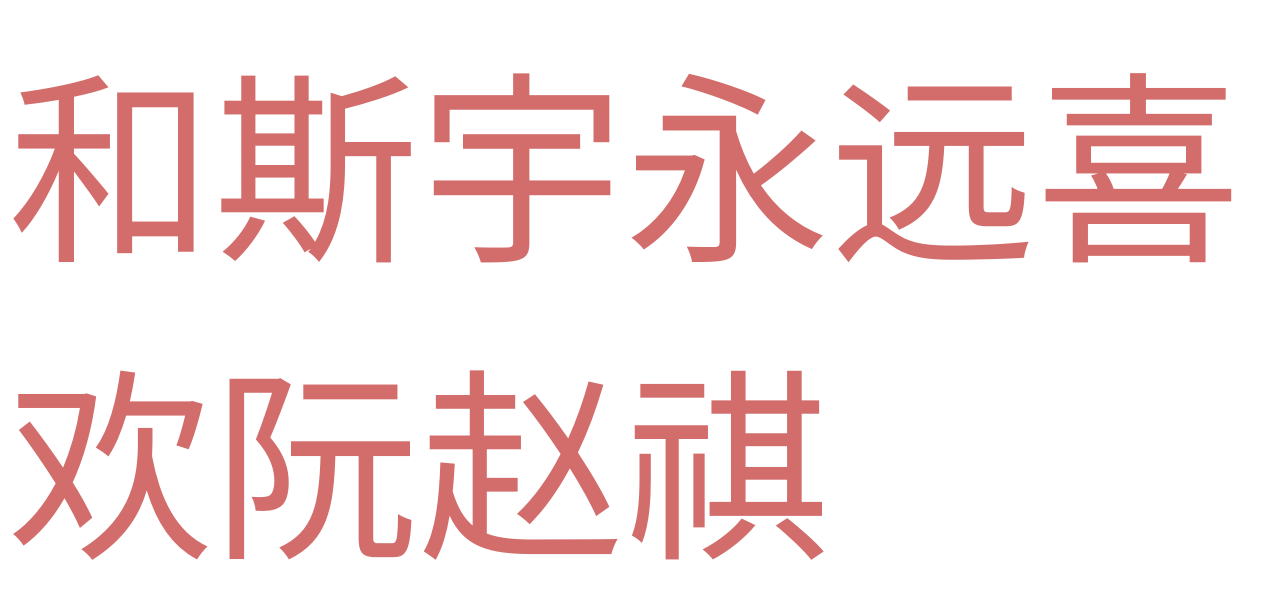
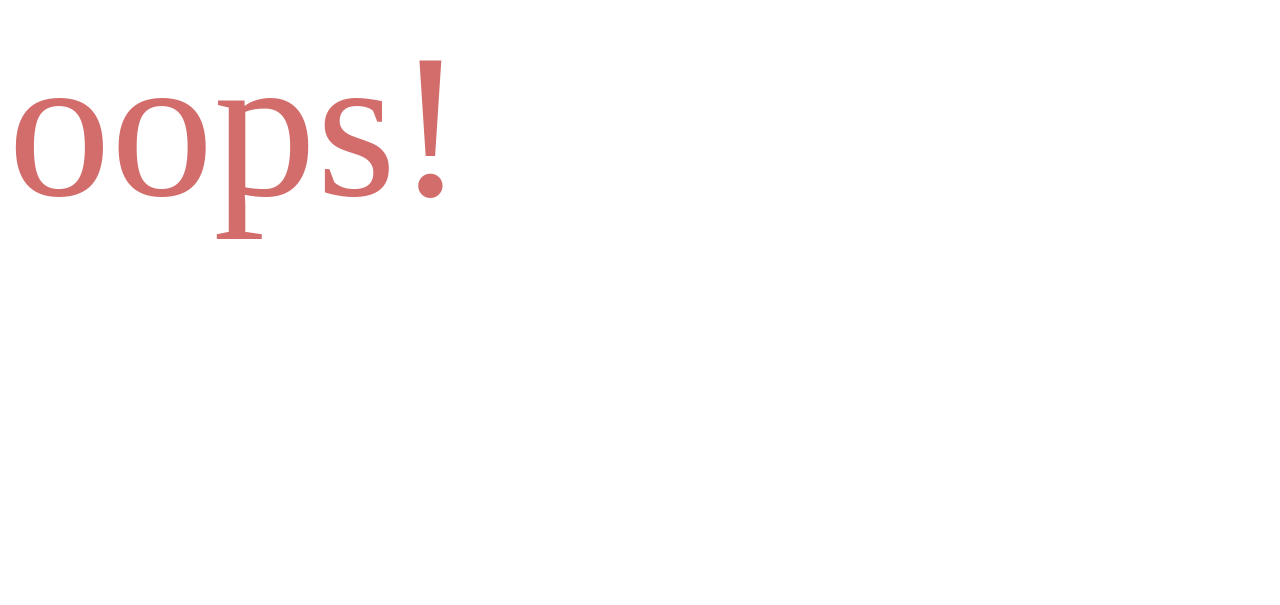
Before and after one commit to ruanzq/gptest, a plain HTML site: page index.html in a window 1280 px wide. Shown: the part 198-803 px from the top of the page. Drawn offline with Linux system fonts and the light colour scheme.

Commit message:
don't give shit

```diff
--- a/index.html
+++ b/index.html
@@ -18,6 +18,6 @@
 		</style>
 	</head>
 	<body>
-		<p>和斯宇永远喜欢阮赵祺</p>
+		<p>oops!</p>
 	</body>
 </html>
```
